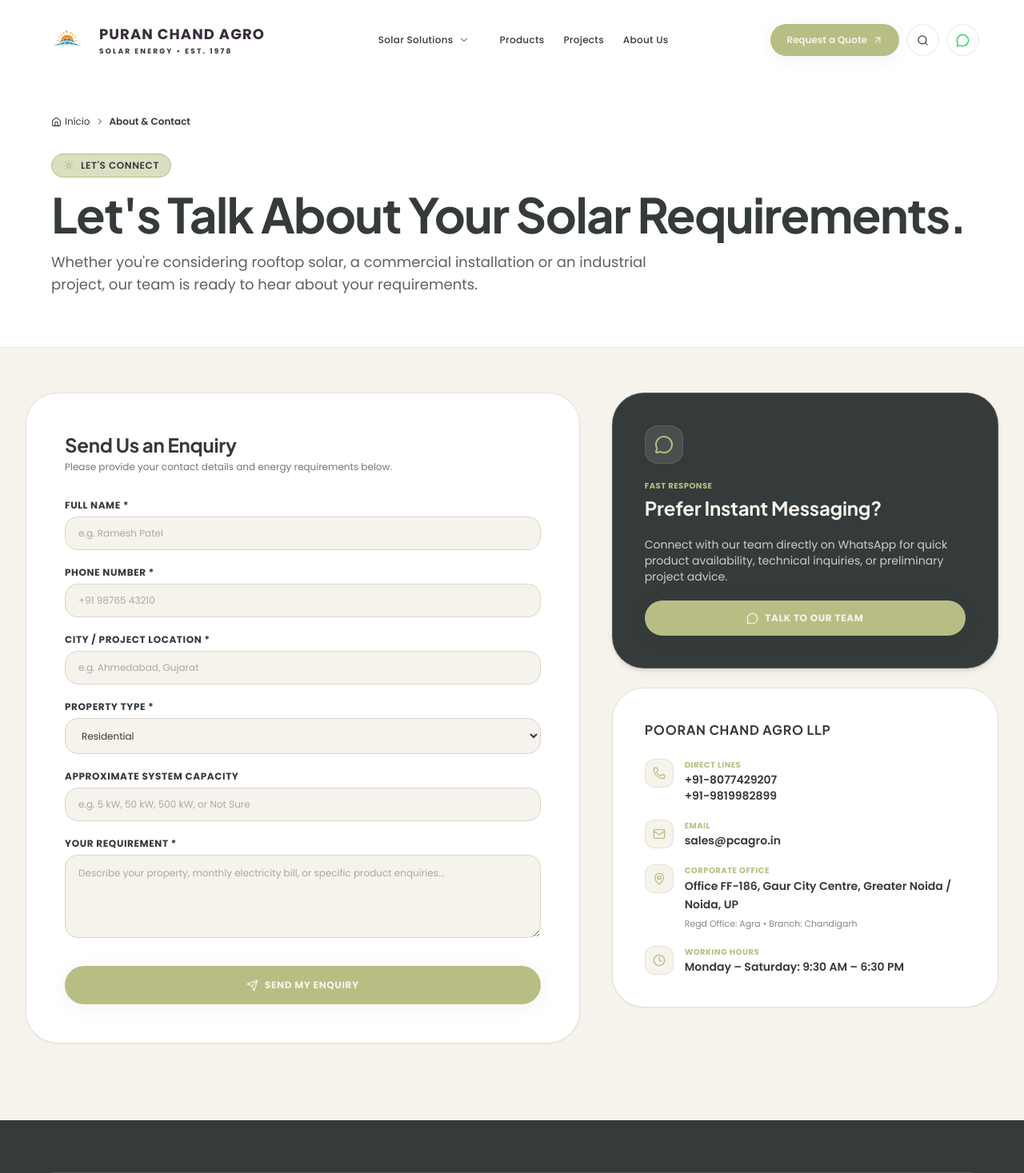
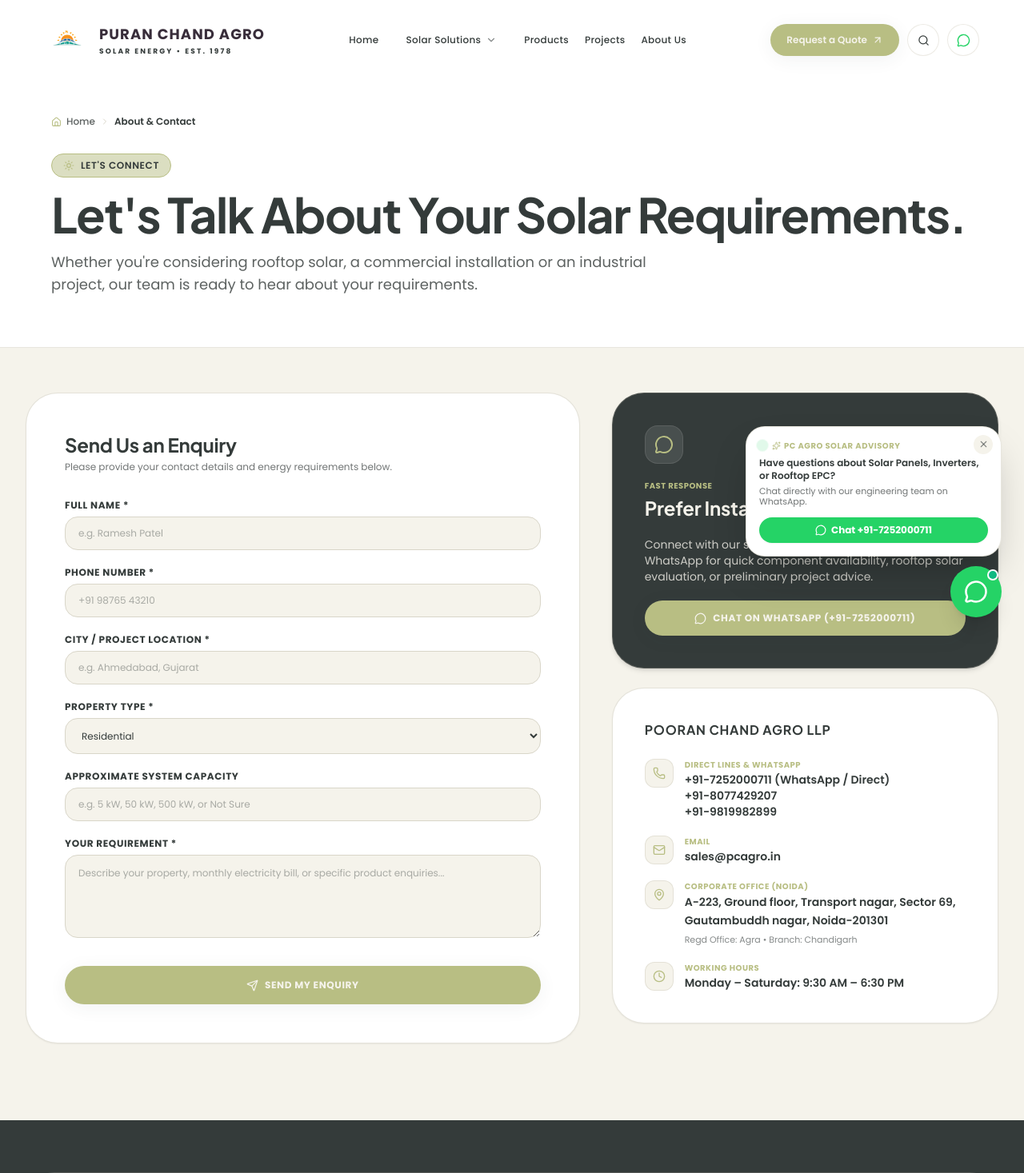
Before and after one commit to brij-phpdev/pc-agro, a React (Vite) app: page /contact in a window 1280 px wide. Shown: the top 1467 px of the page at 80% size. Built offline with nearby package versions, Linux system fonts and the light colour scheme; a web font is replaced by a local one.

Commit message:
feat: update WhatsApp to +91-7252000711, correct Noida corporate address to Sector 69, add Home/Dashboard nav buttons, and introduce interactive FloatingWhatsApp widget

```diff
--- a/index.html
+++ b/index.html
@@ -6,6 +6,39 @@
     <meta name="viewport" content="width=device-width, initial-scale=1.0" />
     <title>Puran Chand Agro — Solar Energy Solutions | Roots Dating Back to 1978</title>
     <meta name="description" content="Powering Progress. Harnessing the Sun. Explore dependable solar solutions for residential, commercial, industrial and institutional properties with Puran Chand Agro." />
+    <!-- Open Graph & Brand Presentation -->
+    <meta property="og:title" content="Puran Chand Agro — Solar Energy Solutions & Infrastructure" />
+    <meta property="og:description" content="Engineering clean solar energy solutions across residential, industrial and utility-scale projects since 1978 & 2015-16." />
+    <meta property="og:image" content="/images/hero-solar-1.jpg" />
+    <meta property="og:type" content="website" />
+    <meta name="theme-color" content="#343B3A" />
+
+    <!-- Structured Data for Corporate Office & WhatsApp Contact -->
+    <script type="application/ld+json">
+    {
+      "@context": "https://schema.org",
+      "@type": "EnergyCompany",
+      "name": "Puran Chand Agro (Pooran Chand Agro LLP)",
+      "url": "https://pcagro.theroyal.org.in",
+      "logo": "https://pcagro.theroyal.org.in/images/puran-chand-agro-logo.svg",
+      "telephone": "+91-7252000711",
+      "contactPoint": {
+        "@type": "ContactPoint",
+        "telephone": "+91-7252000711",
+        "contactType": "customer service",
+        "contactOption": "WhatsApp",
+        "areaServed": "IN"
+      },
+      "address": {
+        "@type": "PostalAddress",
+        "streetAddress": "A-223, Ground floor, Transport nagar, Sector 69",
+        "addressLocality": "Noida",
+        "addressRegion": "Gautambuddh nagar, Uttar Pradesh",
+        "postalCode": "201301",
+        "addressCountry": "IN"
+      }
+    }
+    </script>
     <!-- Google Fonts: Parkinsans (Display/Headings), Plus Jakarta Sans, Manrope, Poppins -->
     <link rel="preconnect" href="https://fonts.googleapis.com">
     <link rel="preconnect" href="https://fonts.gstatic.com" crossorigin>
--- a/src/App.tsx
+++ b/src/App.tsx
@@ -3,6 +3,7 @@
 import { CartProvider } from './context/CartContext';
 import { ScrollToTop } from './components/ui/ScrollToTop';
 import { ScrollMotion } from './components/ui/ScrollMotion';
+import { FloatingWhatsApp } from './components/ui/FloatingWhatsApp';
 import { RouteTransition } from './components/layout/RouteTransition';
 import { Header } from './components/layout/Header';
 import { Footer } from './components/layout/Footer';
@@ -64,6 +65,7 @@
             </Routes>
           </main>
           <Footer />
+          <FloatingWhatsApp />
         </div>
       </Router>
     </CartProvider>
--- a/src/components/home/HeroSlider.tsx
+++ b/src/components/home/HeroSlider.tsx
@@ -39,7 +39,7 @@
     titleLine2: 'Engineered for Performance.',
     description: 'Custom rooftop and commercial photovoltaic systems paired with top-tier modules, high-efficiency inverters, and battery storage solutions.',
     primaryBtnText: 'Calculate Solar Potential',
-    primaryBtnLink: '#calculator',
+    primaryBtnLink: '/#calculator',
     secondaryBtnText: 'Explore All Solutions',
     secondaryBtnLink: '/solutions',
     bgUrl: '/images/hero-solar-2.jpg'
--- a/src/components/layout/Header.tsx
+++ b/src/components/layout/Header.tsx
@@ -49,7 +49,8 @@
           <Link
             to="/"
             className="pointer-events-auto flex items-center gap-2 group focus:outline-none flex-shrink min-w-0"
-            aria-label="Puran Chand Agro Home"
+            aria-label="Puran Chand Agro Home / Dashboard"
+            title="Puran Chand Agro — Home / Dashboard"
           >
             <Logo className="h-9 sm:h-10" />
           </Link>
@@ -57,7 +58,7 @@
           {/* 2. Center: Translucent Floating Navigation Pill (matches screenshot media_1792409908612_3ac011e2.png) */}
           <nav className="pointer-events-auto hidden lg:flex items-center">
             <div
-              className={`flex items-center gap-6 px-6 h-11 rounded-full border shadow-xs transition-all duration-300 ${
+              className={`flex items-center gap-5 px-6 h-11 rounded-full border shadow-xs transition-all duration-300 ${
                 isMegaMenuOpen
                   ? 'bg-white border-mist-grey/50 text-moss-ink'
                   : isScrolled
@@ -65,6 +66,18 @@
                   : 'bg-white/90 backdrop-blur-md border-white/60 text-moss-ink'
               }`}
             >
+              {/* Home / Dashboard */}
+              <Link
+                to="/"
+                className={`text-xs font-medium tracking-wide transition-colors ${
+                  location.pathname === '/'
+                    ? 'text-moss-green font-bold'
+                    : 'text-moss-ink hover:text-moss-green'
+                }`}
+              >
+                Home
+              </Link>
+
               {/* Solar Solutions with MegaMenu trigger & Active Grey Highlight */}
               <div
                 className="relative"
@@ -180,12 +193,12 @@
 
             {/* WhatsApp Quick Connect */}
             <a
-              href="https://wa.me/919876543210?text=Hello%20PC%20Agro%2C%20I%20would%20like%20to%20enquire%20about%20solar%20solutions"
+              href="https://wa.me/917252000711?text=Hello%20PC%20Agro%2C%20I%20would%20like%20to%20enquire%20about%20solar%20solutions"
               target="_blank"
               rel="noopener noreferrer"
               className="w-9 h-9 sm:w-10 sm:h-10 rounded-full bg-white/95 hover:bg-fog text-[#25D366] border border-mist-grey/50 flex items-center justify-center transition-all shadow-xs backdrop-blur-md"
-              aria-label="Chat on WhatsApp"
-              title="Chat with PC Agro"
+              aria-label="Chat on WhatsApp (+91-7252000711)"
+              title="Chat on WhatsApp (+91-7252000711)"
             >
               <MessageCircle size={17} />
             </a>
@@ -245,6 +258,7 @@
 
         <nav className="space-y-0.5">
           {[
+            { to: '/', label: 'Home / Dashboard' },
             { to: '/solutions', label: 'Solar Solutions' },
             { to: '/solutions/open-access', label: 'Open Access Energy' },
             { to: '/products-list', label: 'Products & Equipment' },
@@ -276,13 +290,13 @@
             </Link>
 
             <a
-              href="https://wa.me/919876543210?text=Hello%20PC%20Agro%2C%20I%20would%20like%20to%20enquire%20about%20solar%20solutions"
+              href="https://wa.me/917252000711?text=Hello%20PC%20Agro%2C%20I%20would%20like%20to%20enquire%20about%20solar%20solutions"
               target="_blank"
               rel="noopener noreferrer"
               className="w-full flex items-center justify-center gap-2 px-5 py-2.5 rounded-full bg-[#25D366]/10 text-[#128C7E] font-semibold text-xs border border-[#25D366]/30 hover:bg-[#25D366]/20 transition-colors"
             >
               <MessageCircle size={15} />
-              <span>Direct WhatsApp Chat</span>
+              <span>WhatsApp: +91-7252000711</span>
             </a>
           </div>
         </nav>
--- a/src/components/ui/Breadcrumb.tsx
+++ b/src/components/ui/Breadcrumb.tsx
@@ -13,26 +13,26 @@
 
 export const Breadcrumb: React.FC<BreadcrumbProps> = ({ items }) => {
   return (
-    <nav aria-label="Breadcrumb" className="py-4 text-xs text-main-500">
+    <nav aria-label="Breadcrumb" className="py-4 text-xs text-moss-ink/70">
       <ol className="flex items-center flex-wrap gap-1.5">
         <li>
-          <Link to="/" className="flex items-center gap-1 hover:text-main-900 transition-colors">
-            <Home size={13} />
-            <span>Início</span>
+          <Link to="/" className="flex items-center gap-1.5 hover:text-moss-green text-moss-ink/80 transition-colors font-medium">
+            <Home size={13} className="text-moss-green" />
+            <span>Home</span>
           </Link>
         </li>
         {items.map((item, idx) => {
           const isLast = idx === items.length - 1;
           return (
             <React.Fragment key={idx}>
-              <ChevronRight size={12} className="text-main-300 flex-shrink-0" />
+              <ChevronRight size={12} className="text-mist-grey flex-shrink-0" />
               <li>
                 {item.href && !isLast ? (
-                  <Link to={item.href} className="hover:text-main-900 transition-colors">
+                  <Link to={item.href} className="hover:text-moss-green text-moss-ink/80 transition-colors">
                     {item.label}
                   </Link>
                 ) : (
-                  <span className="font-semibold text-main-900" aria-current="page">
+                  <span className="font-semibold text-moss-ink" aria-current="page">
                     {item.label}
                   </span>
                 )}
--- /dev/null
+++ b/src/components/ui/FloatingWhatsApp.tsx
@@ -0,0 +1,93 @@
+import React, { useState, useEffect } from 'react';
+import { MessageCircle, X, Sparkles } from 'lucide-react';
+
+export const FloatingWhatsApp: React.FC = () => {
+  const [showTooltip, setShowTooltip] = useState(false);
+  const [hasInteracted, setHasInteracted] = useState(false);
+
+  // Show a gentle greeting tooltip after 3.5 seconds to attract interested prospects
+  useEffect(() => {
+    const timer = setTimeout(() => {
+      if (!hasInteracted) {
+        setShowTooltip(true);
+      }
+    }, 3500);
+    return () => clearTimeout(timer);
+  }, [hasInteracted]);
+
+  const handleDismiss = (e: React.MouseEvent) => {
+    e.stopPropagation();
+    setShowTooltip(false);
+    setHasInteracted(true);
+  };
+
+  const whatsappUrl = "https://wa.me/917252000711?text=Hello%20PC%20Agro%2C%20I%20would%20like%20to%20enquire%20about%20solar%20solutions";
+
+  return (
+    <div className="fixed bottom-5 right-5 sm:bottom-7 sm:right-7 z-40 flex flex-col items-end pointer-events-none select-none">
+
+      {/* Interactive Tooltip Card (Desktop & Tablet) */}
+      {showTooltip && (
+        <div className="pointer-events-auto mb-3 max-w-[280px] sm:max-w-xs bg-white text-moss-ink rounded-3xl p-4 shadow-2xl border border-mist-grey/60 animate-fadeIn relative group transition-all">
+          <button
+            type="button"
+            onClick={handleDismiss}
+            className="absolute top-2.5 right-2.5 w-6 h-6 rounded-full bg-fog hover:bg-mist-grey/50 text-moss-ink/60 flex items-center justify-center transition-colors"
+            aria-label="Dismiss chat tooltip"
+          >
+            <X size={13} />
+          </button>
+
+          <div className="flex items-center gap-2 mb-1.5">
+            <span className="w-2 h-2 rounded-full bg-[#25D366] animate-ping" />
+            <span className="text-[10px] font-bold uppercase tracking-wider text-moss-green flex items-center gap-1">
+              <Sparkles size={11} />
+              PC Agro Solar Advisory
+            </span>
+          </div>
+
+          <p className="text-xs font-semibold text-moss-ink leading-snug">
+            Have questions about Solar Panels, Inverters, or Rooftop EPC?
+          </p>
+
+          <p className="text-[11px] text-moss-ink/70 mt-1 leading-tight">
+            Chat directly with our engineering team on WhatsApp.
+          </p>
+
+          <a
+            href={whatsappUrl}
+            target="_blank"
+            rel="noopener noreferrer"
+            onClick={() => setHasInteracted(true)}
+            className="mt-3 inline-flex items-center justify-center gap-1.5 w-full py-2 px-3 rounded-full bg-[#25D366] hover:bg-[#20ba5a] text-white font-bold text-xs shadow-sm transition-all"
+          >
+            <MessageCircle size={14} />
+            <span>Chat +91-7252000711</span>
+          </a>
+        </div>
+      )}
+
+      {/* Main Circular Floating WhatsApp Button */}
+      <a
+        href={whatsappUrl}
+        target="_blank"
+        rel="noopener noreferrer"
+        onClick={() => setHasInteracted(true)}
+        className="pointer-events-auto group relative w-14 h-14 sm:w-16 sm:h-16 rounded-full bg-[#25D366] hover:bg-[#20ba5a] text-white shadow-xl hover:shadow-2xl flex items-center justify-center transition-all duration-300 transform hover:scale-108 active:scale-95 focus:outline-none focus:ring-4 focus:ring-[#25D366]/40"
+        aria-label="Chat with PC Agro on WhatsApp at +91-7252000711"
+        title="WhatsApp: +91-7252000711"
+      >
+        {/* Pulsing Aura Effect */}
+        <span className="absolute inset-0 rounded-full bg-[#25D366] opacity-30 animate-ping group-hover:animate-none" />
+
+        {/* WhatsApp Icon */}
+        <MessageCircle size={30} className="relative z-10 transition-transform group-hover:scale-110" />
+
+        {/* Online Indicator Dot */}
+        <span className="absolute top-1 right-1 w-3.5 h-3.5 bg-white rounded-full flex items-center justify-center shadow-xs">
+          <span className="w-2.5 h-2.5 bg-emerald-500 rounded-full" />
+        </span>
+      </a>
+    </div>
+  );
+};
--- a/src/pages/AboutUsPage.tsx
+++ b/src/pages/AboutUsPage.tsx
@@ -113,7 +113,7 @@
             </span>
             <span className="inline-flex items-center gap-1.5 px-3 py-1 rounded-full bg-fog border border-mist-grey text-xs font-semibold text-moss-ink">
               <Building size={14} className="text-moss-green" />
-              Corporate HQ: Gaur City Centre, Noida
+              Corporate HQ: Sector 69, Transport Nagar, Noida
             </span>
           </div>
         </div>
--- a/src/pages/ContactPage.tsx
+++ b/src/pages/ContactPage.tsx
@@ -228,17 +228,17 @@
                 </h3>
               </div>
               <p className="text-xs sm:text-sm text-fog/80 leading-relaxed">
-                Connect with our team directly on WhatsApp for quick product availability, technical inquiries, or preliminary project advice.
+                Connect with our solar engineering team directly on WhatsApp for quick component availability, rooftop solar evaluation, or preliminary project advice.
               </p>
               <div>
                 <a
-                  href="https://wa.me/918077429207?text=Hello%20PC%20Agro%2C%20I%20would%20like%20to%20discuss%20solar%20requirements"
+                  href="https://wa.me/917252000711?text=Hello%20PC%20Agro%2C%20I%20would%20like%20to%20discuss%20solar%20requirements"
                   target="_blank"
                   rel="noopener noreferrer"
                   className="w-full inline-flex items-center justify-center gap-2 py-3.5 px-6 rounded-full bg-moss-green hover:bg-fog hover:text-moss-ink text-fog text-xs font-bold uppercase tracking-wider transition-colors shadow-soft"
                 >
                   <MessageCircle size={15} />
-                  <span>Talk to Our Team</span>
+                  <span>Chat on WhatsApp (+91-7252000711)</span>
                 </a>
               </div>
             </div>
@@ -255,7 +255,8 @@
                     <Phone size={16} />
                   </div>
                   <div>
-                    <span className="text-[10px] font-bold uppercase tracking-wider text-moss-green block">Direct Lines</span>
+                    <span className="text-[10px] font-bold uppercase tracking-wider text-moss-green block">Direct Lines & WhatsApp</span>
+                    <a href="tel:+917252000711" className="text-sm font-semibold text-moss-ink hover:text-moss-green transition-colors block">+91-7252000711 (WhatsApp / Direct)</a>
                     <a href="tel:+918077429207" className="text-sm font-semibold text-moss-ink hover:text-moss-green transition-colors block">+91-8077429207</a>
                     <a href="tel:+919819982899" className="text-sm font-semibold text-moss-ink hover:text-moss-green transition-colors block">+91-9819982899</a>
                   </div>
@@ -276,9 +277,9 @@
                     <MapPin size={16} />
                   </div>
                   <div>
-                    <span className="text-[10px] font-bold uppercase tracking-wider text-moss-green block">Corporate Office</span>
+                    <span className="text-[10px] font-bold uppercase tracking-wider text-moss-green block">Corporate Office (Noida)</span>
                     <span className="text-sm font-semibold text-moss-ink leading-relaxed block">
-                      Office FF-186, Gaur City Centre, Greater Noida / Noida, UP
+                      A-223, Ground floor, Transport nagar, Sector 69, Gautambuddh nagar, Noida-201301
                     </span>
                     <span className="text-[11px] text-moss-ink/60 block mt-1">
                       Regd Office: Agra • Branch: Chandigarh
--- a/src/pages/ProductDetailPage.tsx
+++ b/src/pages/ProductDetailPage.tsx
@@ -173,13 +173,13 @@
               </div>
 
               <a
-                href={`https://wa.me/919876543210?text=Hello%20PC%20Agro%2C%20I%20would%20like%20to%20enquire%20about%20${encodeURIComponent(product.name)}`}
+                href={`https://wa.me/917252000711?text=Hello%20PC%20Agro%2C%20I%20would%20like%20to%20enquire%20about%20${encodeURIComponent(product.name)}`}
                 target="_blank"
                 rel="noopener noreferrer"
                 className="w-full inline-flex items-center justify-center gap-2 py-3 px-6 rounded-full bg-moss-ink hover:bg-moss-green text-fog text-xs font-semibold transition-colors"
               >
                 <MessageCircle size={15} className="text-pistachio" />
-                <span>Talk to Our Team via WhatsApp</span>
+                <span>Talk to Our Team via WhatsApp (+91-7252000711)</span>
               </a>
             </div>
 
```
Also changed, not shown: src/components/layout/Footer.tsx (+8 -3 lines).
